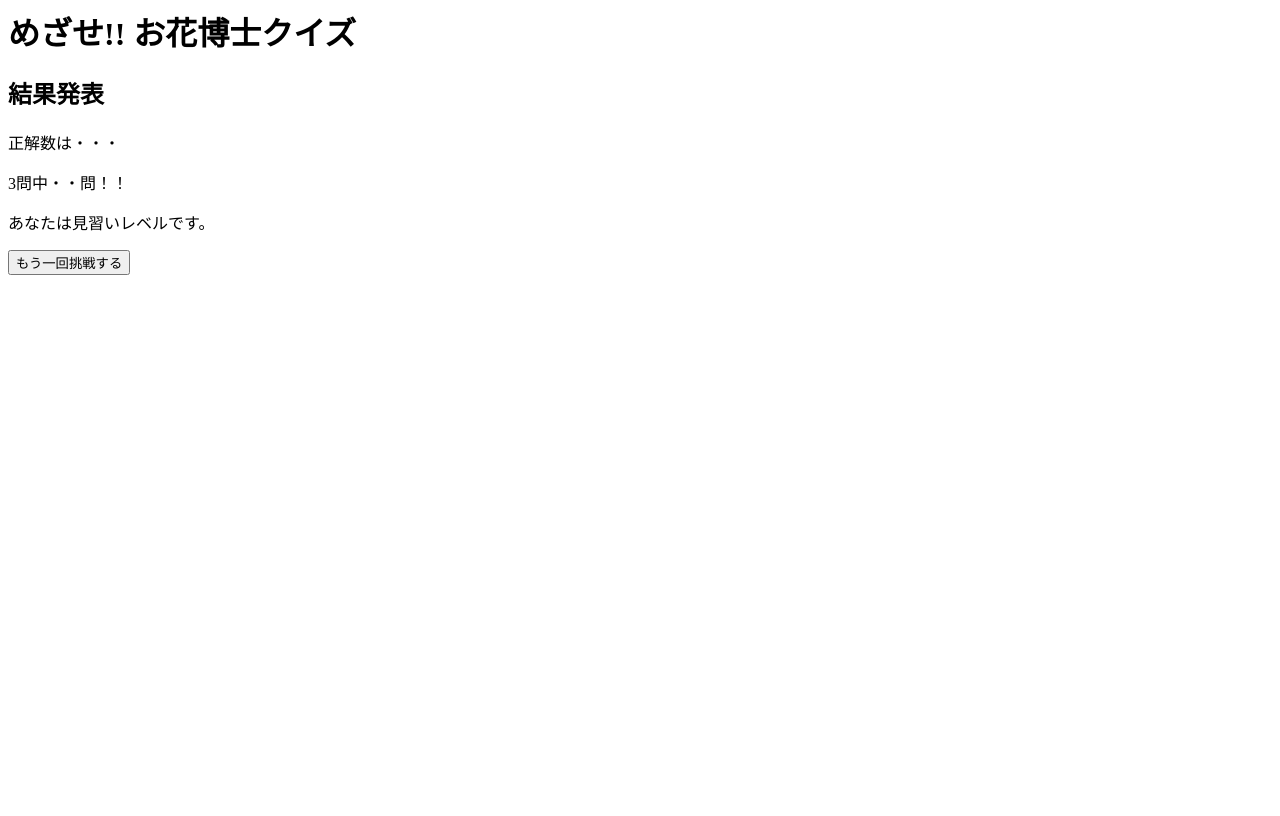
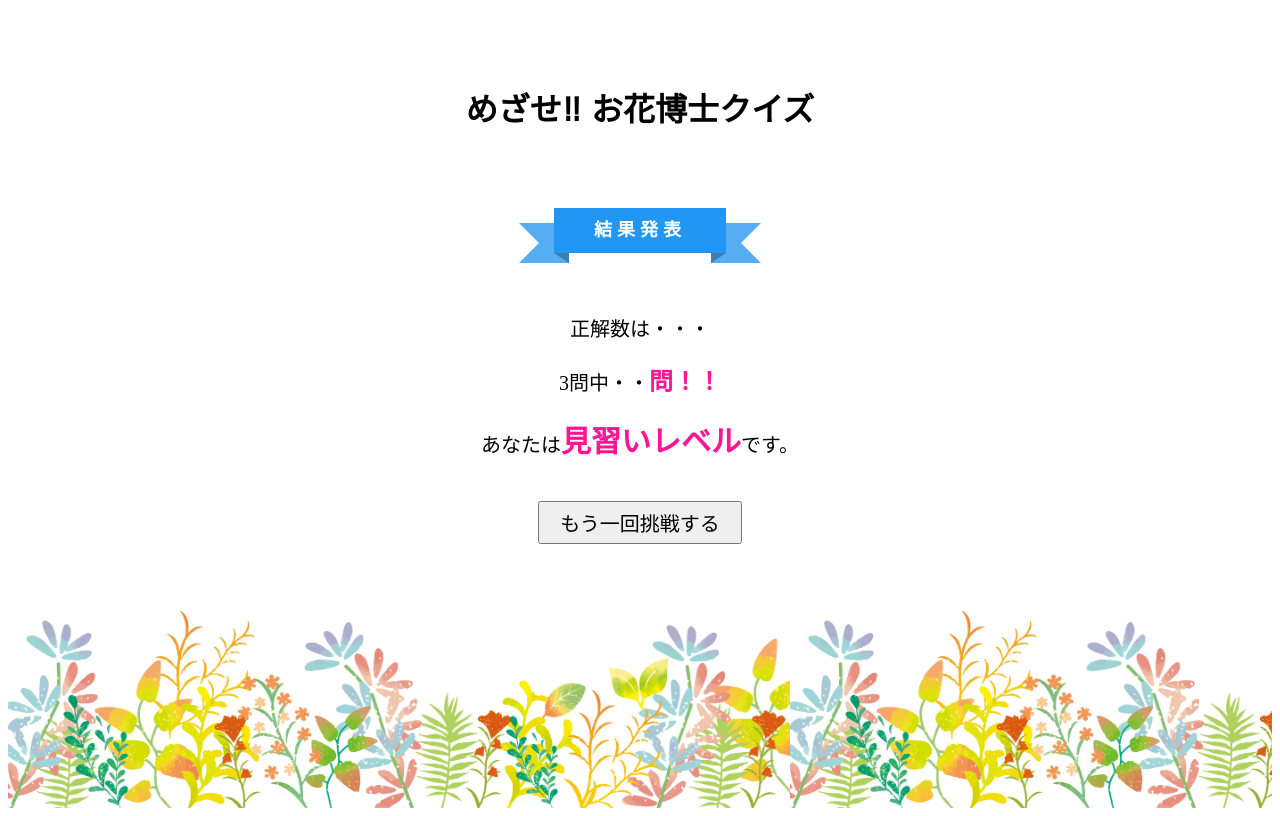
Before and after one commit to satoko-k/php_01, a PHP site: page /complete.php in a window 1280 px wide. Before the commit the page ends 275 px from the top, so only its background shows below. Run offline with PHP 8.4, Linux system fonts and the light colour scheme; data that the repository does not hold is empty.

Commit message:
Add files via upload

```diff
--- a/css/answerstyle.css
+++ b/css/answerstyle.css
@@ -2,6 +2,11 @@
   width: 980px;
   margin: 0 auto;
   text-align: center;
+  font-family: "M PLUS 1p", sans-serif;
+  padding-top: 20px;
+}
+header > p {
+  font-size: 24px;
 }
 
 main {
--- /dev/null
+++ b/css/completestyle.css
@@ -0,0 +1,137 @@
+header {
+  width: 980px;
+  margin: 0 auto;
+  text-align: center;
+  font-family: "M PLUS 1p", sans-serif;
+  height: 200px;
+  display: flex;
+  justify-content: center;
+  align-items: center;
+}
+header > p {
+  font-size: 24px;
+}
+
+main {
+  width: 980px;
+  margin: 0 auto;
+  text-align: center;
+}
+
+.correctRate {
+  font-size: 24px;
+  color: deeppink;
+  font-weight: bold;
+}
+
+.rank {
+  font-size: 30px;
+  color: deeppink;
+  font-weight: bold;
+}
+
+.result {
+  font-size: 20px;
+  margin-top: 60px;
+  margin-bottom: 40px;
+}
+#send {
+  font-size: 20px;
+  padding: 5px 20px;
+}
+.ribbon {
+  display: inline-block;
+  position: relative;
+  height: 45px;
+  text-align: center;
+  box-sizing: border-box;
+}
+.ribbon:before {
+  /*左側のリボン端*/
+  content: "";
+  position: absolute;
+  width: 10px;
+  bottom: -10px;
+  left: -35px;
+  z-index: -2;
+  border: 20px solid #56adf3;
+  border-left-color: transparent; /*山形に切り抜き*/
+}
+
+.ribbon:after {
+  /*右側のリボン端*/
+  content: "";
+  position: absolute;
+  width: 10px;
+  bottom: -10px;
+  right: -35px;
+  z-index: -2;
+  border: 20px solid #56adf3;
+  border-right-color: transparent; /*山形に切り抜き*/
+}
+
+.ribbon h2 {
+  display: inline-block;
+  position: relative;
+  margin: 0;
+  padding: 0 40px;
+  letter-spacing: 5px;
+  line-height: 45px;
+  font-size: 18px;
+  color: #fff;
+  background: #2196f3; /*真ん中の背景色*/
+}
+.ribbon h2:before {
+  position: absolute;
+  content: "";
+  top: 100%;
+  left: 0;
+  border: none;
+  border-bottom: solid 10px transparent;
+  border-right: solid 15px #397eb5; /*左の折り返し部分*/
+}
+.ribbon h2:after {
+  position: absolute;
+  content: "";
+  top: 100%;
+  right: 0;
+  border: none;
+  border-bottom: solid 10px transparent;
+  border-left: solid 15px #397eb5; /*右の折り返し部分*/
+}
+
+.wrapper {
+  min-height: 100vh; /* ←コンテンツの高さの最小値＝ブラウザの高さに指定 */
+  position: relative; /* ←相対位置 */
+  padding-bottom: 100px; /* ←フッターの高さを指定 */
+  box-sizing: border-box;
+  /* ↑ヘッダーやフッターを含むすべての要素の高さ＝min-height:100vhになるように指定 */
+}
+
+footer {
+  position: absolute; /* ←絶対位置 */
+  bottom: 0;
+  background-image: url("../img/bg_img.jpg");
+  height: 200px;
+  width: 100%;
+  background-size: contain;
+}
+
+.start {
+  background: #fff;
+  position: fixed;
+  top: 0;
+  left: 0;
+  height: 100%;
+  width: 100%;
+  z-index: 9000;
+}
+.start p {
+  position: fixed;
+  left: 50%;
+  top: 50%;
+  transform: translate(-50%, -50%);
+  display: none;
+  z-index: 9999;
+  font-size: 50px;
+}
--- a/css/style.css
+++ b/css/style.css
@@ -2,6 +2,11 @@
   width: 980px;
   margin: 0 auto;
   text-align: center;
+  font-family: "M PLUS 1p", sans-serif;
+  padding-top: 20px;
+}
+header > p {
+  font-size: 24px;
 }
 
 main {
@@ -9,6 +14,7 @@
   margin: 0 auto;
   text-align: center;
 }
+
 .questionNumber {
   color: #fff;
   font-weight: bold;
```
